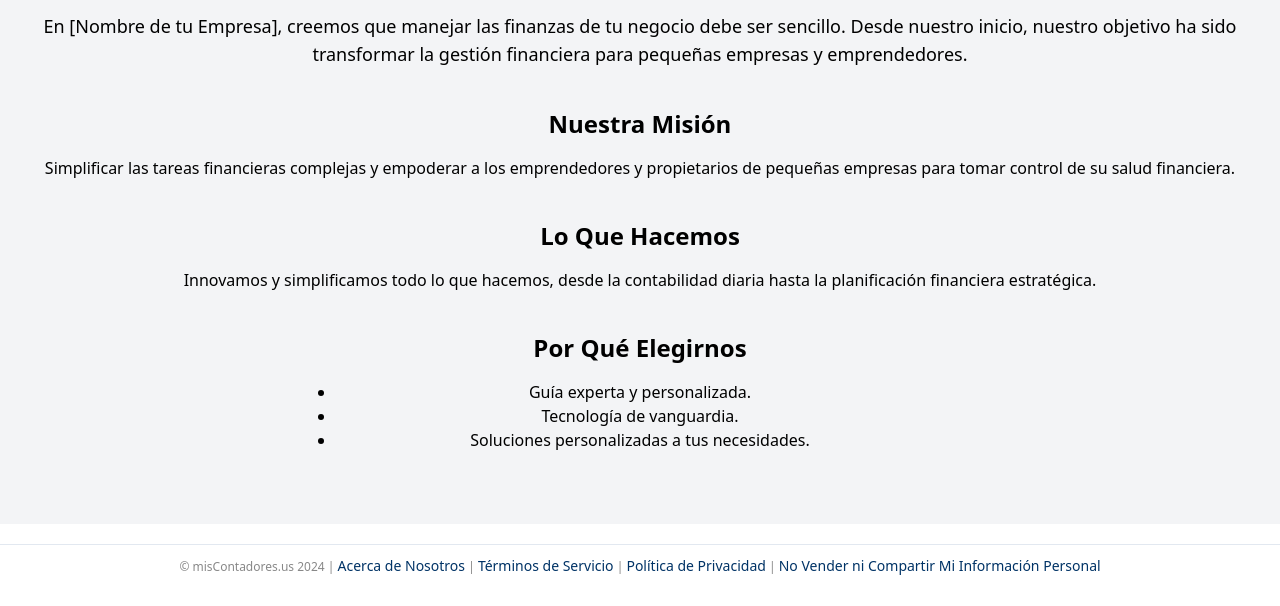
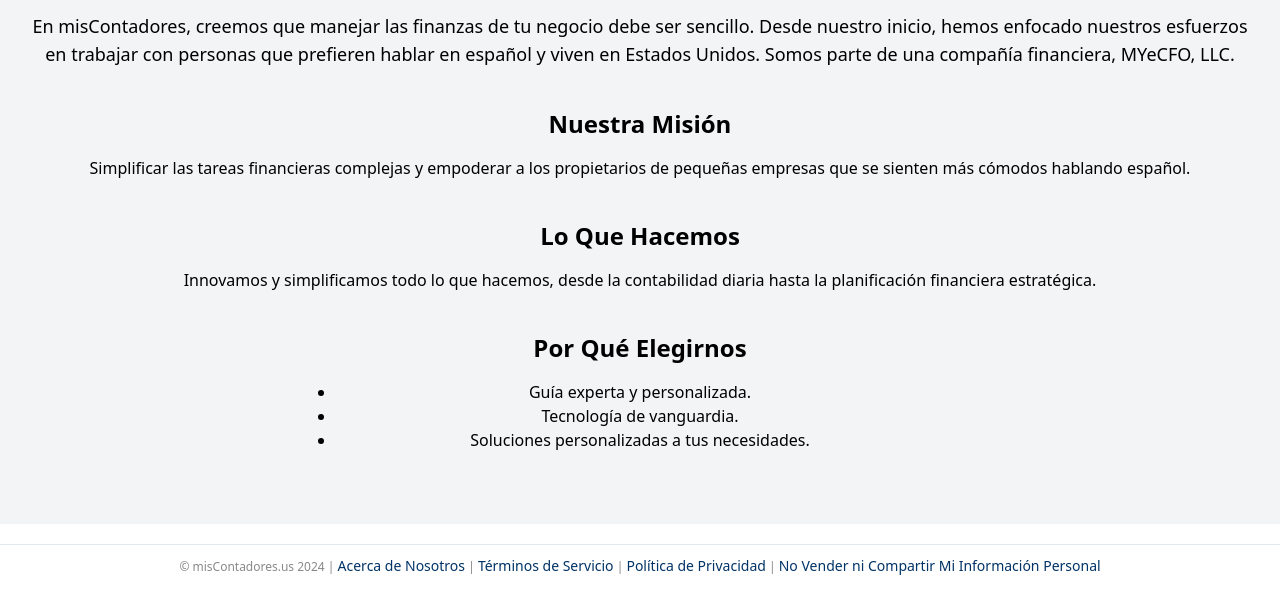
Before and after one commit to curielmc/miscontadores.us, a plain HTML site: page acerca-de-nosotros.html in a window 1280 px wide. Shown: the part 272-878 px from the top of the page. Drawn offline with nearby package versions, Linux system fonts and the light colour scheme.

Commit message:
"Updated 'About Us' page content, replacing company name and mission statement."

```diff
--- a/acerca-de-nosotros.html
+++ b/acerca-de-nosotros.html
@@ -84,12 +84,12 @@
         <!-- Content here -->
         <section class="text-center mt-10 mb-10">
             <h1 class="text-3xl font-bold">Sobre Nosotros</h1>
-            <p class="mt-4 text-lg">En [Nombre de tu Empresa], creemos que manejar las finanzas de tu negocio debe ser sencillo. Desde nuestro inicio, nuestro objetivo ha sido transformar la gestión financiera para pequeñas empresas y emprendedores.</p>
+            <p class="mt-4 text-lg">En misContadores, creemos que manejar las finanzas de tu negocio debe ser sencillo. Desde nuestro inicio, hemos enfocado nuestros esfuerzos en trabajar con personas que prefieren hablar en español y viven en Estados Unidos. Somos parte de una compañía financiera, MYeCFO, LLC. <a href="www.myecfo.com"></a></p>
         </section>
 
         <section class="mt-10 mb-10">
             <h2 class="text-2xl font-bold text-center">Nuestra Misión</h2>
-            <p class="text-center mt-4">Simplificar las tareas financieras complejas y empoderar a los emprendedores y propietarios de pequeñas empresas para tomar control de su salud financiera.</p>
+            <p class="text-center mt-4">Simplificar las tareas financieras complejas y empoderar a los propietarios de pequeñas empresas que se sienten más cómodos hablando español.</p>
         </section>
 
         <section class="mt-10 mb-10">
```
